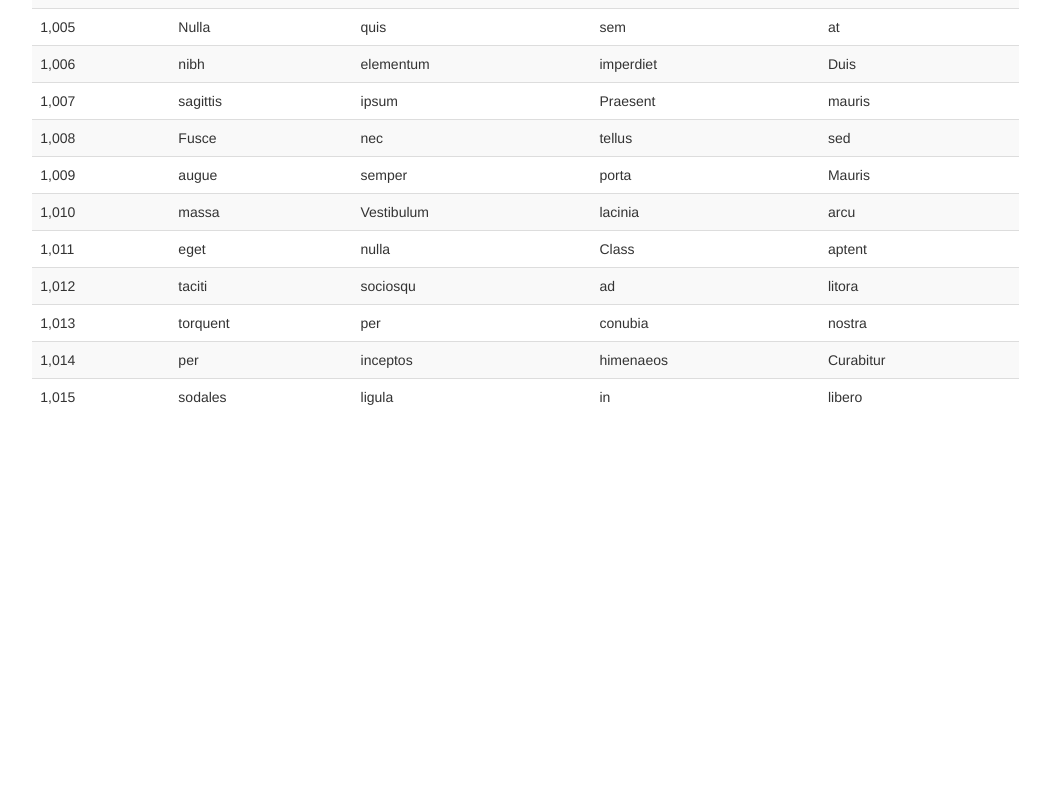
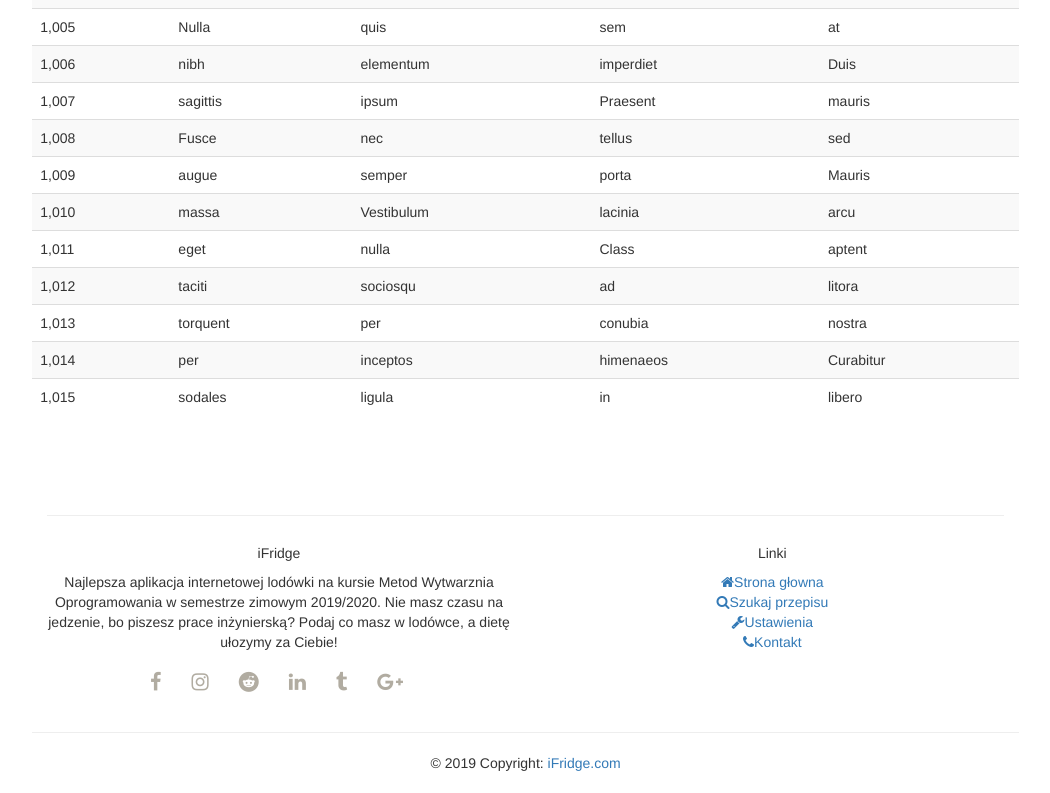
Before and after one commit to MWO-iFridge/iFridge-client, an Angular app in the folder iFridge-client/: page / in a window 1280 px wide. Shown: the part 821-1614 px from the top of the page, without its empty margins (221-1271 px from the left). Before the commit the page ends 1276 px from the top, so only its background shows below. Built offline with nearby package versions, Linux system fonts and the light colour scheme.

Commit message:
Simple footer

```diff
--- a/iFridge-client/src/app/app.component.html
+++ b/iFridge-client/src/app/app.component.html
@@ -8,7 +8,7 @@
           <img src="../assets/img/fridge.svg" />
         </div>
       </ul>
-      <ul class="nav nav-sidebar">
+      <ul class="nav nav-sidebar" >
         <li class="active"><a href="#">Overview <span class="sr-only">(current)</span></a></li>
         <li><a href="#">Reports</a></li>
         <li><a href="#">Analytics</a></li>
@@ -182,6 +182,7 @@
           </tbody>
         </table>
       </div>
+      <app-footer></app-footer>
     </div>
   </div>
 </div>
--- a/iFridge-client/src/app/app.module.ts
+++ b/iFridge-client/src/app/app.module.ts
@@ -4,11 +4,13 @@ import { NgModule } from '@angular/core';
 import { AppRoutingModule } from './app-routing.module';
 import { AppComponent } from './app.component';
 import { NavBarComponent } from './component/nav-bar/nav-bar.component';
+import { FooterComponent } from './component/footer/footer.component';
 
 @NgModule({
   declarations: [
     AppComponent,
-    NavBarComponent
+    NavBarComponent,
+    FooterComponent
   ],
   imports: [
     BrowserModule,
--- /dev/null
+++ b/iFridge-client/src/app/component/footer/footer.component.html
@@ -0,0 +1,93 @@
+
+<!-- Footer -->
+<!-- tu bedzie trzeba zmienic zeby dolaczac te ikonki w projekcie-->
+<link href="//maxcdn.bootstrapcdn.com/font-awesome/4.2.0/css/font-awesome.min.css" rel="stylesheet">
+
+<footer class="page-footer" >
+
+    <!-- Footer Links -->
+    <div class="container-fluid text-center text-md-left">
+
+      <hr class="clearfix w-100 d-md-none pb-3">
+
+      <!-- Grid row -->
+      <div class="row" >
+
+        <!-- Grid column -->
+        <div class="col-md-6 mt-md-0 mt-3" >
+
+          <!-- Content -->
+          <h5>iFridge </h5>
+          <p>Najlepsza aplikacja internetowej lodówki na kursie Metod Wytwarznia Oprogramowania w semestrze zimowym 2019/2020. Nie masz czasu na jedzenie, bo piszesz prace inżynierską? Podaj co masz w lodówce, a dietę ułozymy za Ciebie!</p>
+
+        </div>
+        <!-- Grid column -->
+
+
+        <!-- Grid column -->
+        <div class="col-md-6 mb-md-0 mb-3" >
+
+          <!-- Links -->
+          <h5>Linki</h5>
+
+          <ul class="list-unstyled">
+            <li>
+              <a href="#!"><i class="fa fa-home fa-1x"></i>Strona głowna</a>
+            </li>
+            <li>
+              <a href="#!"><i class="fa fa-search fa-1x"></i>Szukaj przepisu</a>
+            </li>
+            <li>
+              <a href="#!"><i class="fa fa-wrench fa-1x"></i>Ustawienia</a>
+            </li>
+            <li>
+              <a href="#!"><i class="fa fa-phone fa-1x"></i>Kontakt</a>
+            </li>
+          </ul>
+
+        </div>
+        <!-- Grid column -->
+
+      </div>
+      <!-- Grid row -->
+
+      <div class="row" >
+
+          <div class="col-md-6 col-sm-6 col-xs-12">
+            <ul class="list-inline">
+
+              <li>
+                  <a href="#"><i class="fa fa-facebook fa-2x"></i></a>
+              </li>
+              <li>
+                  <a href="#"><i class="fa fa-instagram fa-2x"></i></a>
+              </li>
+              <li>
+                  <a href="#"><i class="fa fa-reddit fa-2x"></i></a>
+              </li>
+              <li>
+                  <a href="#"><i class="fa fa-linkedin fa-2x"></i></a>
+              </li>
+              <li>
+                  <a href="#"><i class="fa fa-tumblr fa-2x"></i></a>
+              </li>
+              <li>
+                  <a href="#"><i class="fa fa-google-plus fa-2x"></i></a>
+              </li>
+            </ul>
+          </div>
+
+      </div>
+
+    </div>
+    <!-- Footer Links -->
+    <hr class="clearfix w-100 d-md-none pb-3">
+
+    <!-- Copyright -->
+    <div class="footer-copyright text-center py-3">© 2019 Copyright:
+      <a href="http://localhost:4200"> iFridge.com</a>
+    </div>
+    <!-- Copyright -->
+
+  </footer>
+  <!-- Footer -->
--- /dev/null
+++ b/iFridge-client/src/app/component/footer/footer.component.scss
@@ -0,0 +1,28 @@
+
+.page-footer{
+	padding-top:60px;
+}
+
+.fa.fa-facebook ,
+.fa.fa-instagram,
+.fa.fa-flickr ,
+.fa.fa-reddit,
+.fa.fa-linkedin ,
+.fa.fa-tumblr ,
+.fa.fa-google-plus ,
+.fa.fa-tumblr {
+	color:#b1aca1;
+	font-size:20px;
+	padding:10px;
+}
+
+.fa.fa-facebook:hover,
+.fa.fa-instagram:hover,
+.fa.fa-flickr:hover,
+.fa.fa-reddit:hover,
+.fa.fa-linkedin:hover,
+.fa.fa-tumblr:hover,
+.fa.fa-google-plus:hover,
+.fa.fa-tumblr:hover {
+	color:#6794c2;
+}
--- /dev/null
+++ b/iFridge-client/src/app/component/footer/footer.component.ts
@@ -0,0 +1,15 @@
+import { Component, OnInit } from '@angular/core';
+
+@Component({
+  selector: 'app-footer',
+  templateUrl: './footer.component.html',
+  styleUrls: ['./footer.component.scss']
+})
+export class FooterComponent implements OnInit {
+
+  constructor() { }
+
+  ngOnInit() {
+  }
+
+}
```
Also changed, not shown: 2 other files (tests, documents, lock files or other folders).
